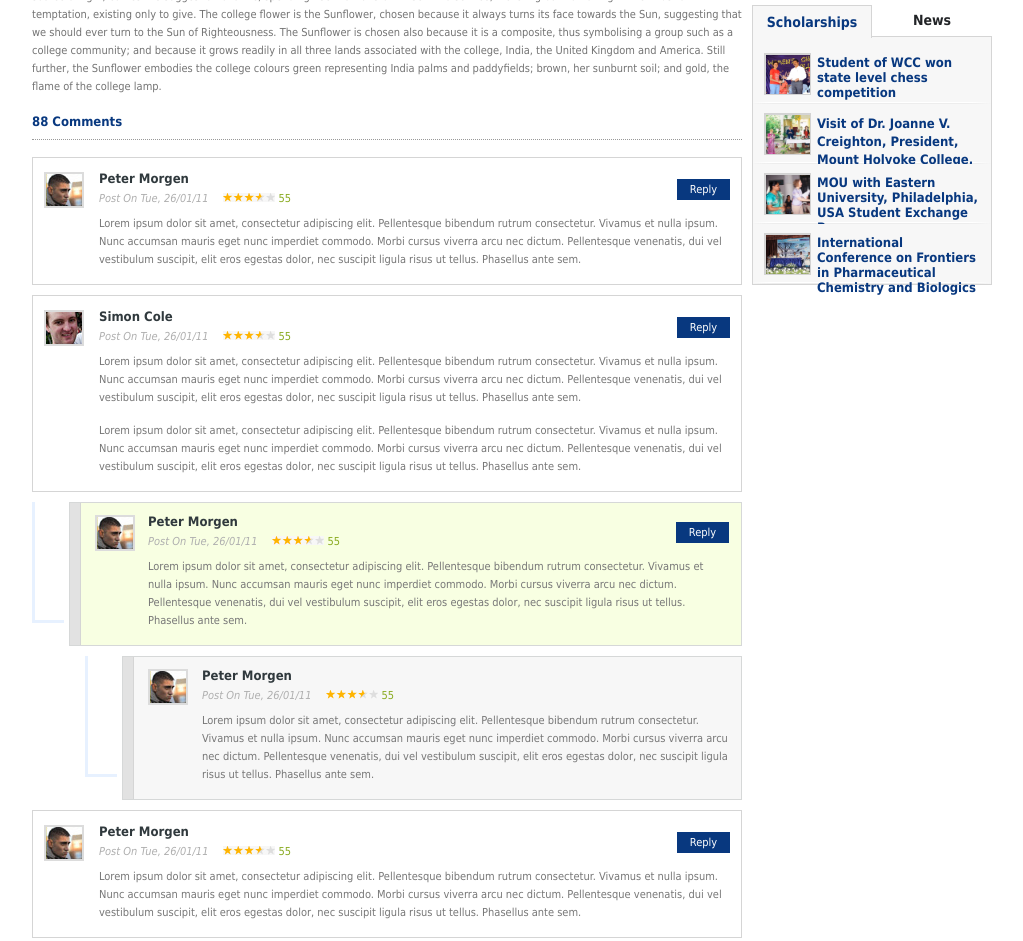
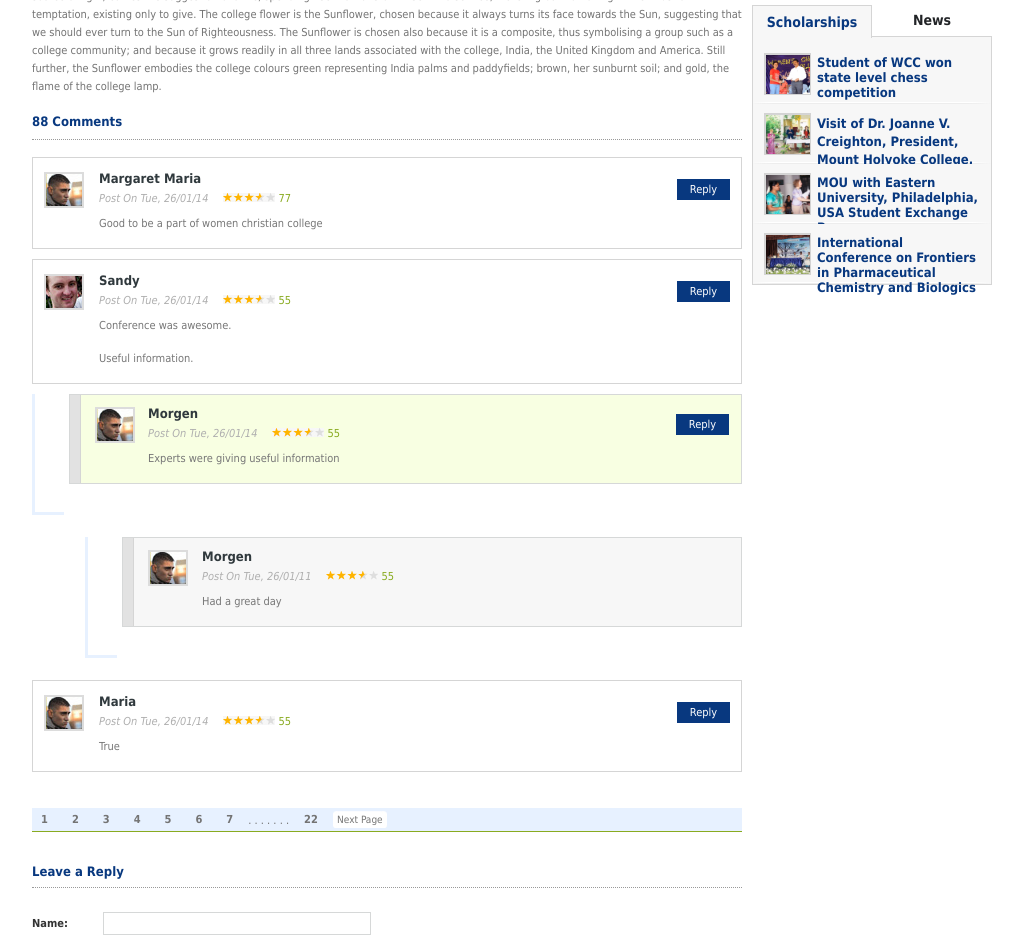
Before and after one commit to margaretmaria/WCC-project, a plain HTML site: page blogdetail.html in a window 1280 px wide. Shown: the part 1068-2009 px from the top of the page, without its empty margins (128-1151 px from the left). Drawn offline with Linux system fonts and the light colour scheme; a script that the page names is missing.

Commit message:
Changes in blogdetail page

```diff
--- a/blogdetail.html
+++ b/blogdetail.html
@@ -184,9 +184,29 @@ Since many of the graduates went on to take up teaching jobs, a daughter institu
                                         </div>
                                			<div class="description">
                                         	<div class="comment_top">
-                                            	<div class="comment_topleft"><h5>Peter Morgen</h5>
+                                            	<div class="comment_topleft"><h5>Margaret Maria</h5>
                                             		<div class="postdate">
-                                            			<i class="poston">Post On  Tue, 26/01/11</i>
+                                            			<i class="poston">Post On  Tue, 26/01/14</i>
+                                                		<span class="blog_rating blg_rtng1">
+                                                        <a href="#"><img src="images/ratings.jpg"  alt="" /> 77</a></span>										 													</div>
+                                            	</div>
+                                            	<div class="comment_topright">
+                                                	<a class="btn" href="#">Reply</a>
+                                                </div>
+                                            </div>
+                                            <div class="clear"></div>
+                                            <p>
+                                               Good to be a part of women christian college</div>
+                                    </div>
+                                    <div class="blog_comment1">
+                                    	<div class="thumb">
+                                        	<a href="#"><img src="images/comment2.jpg"  alt="" /></a>
+                                        </div>
+                               			<div class="description">
+                                        	<div class="comment_top">
+                                            	<div class="comment_topleft"><h5>Sandy</h5>
+                                            		<div class="postdate">
+                                            			<i class="poston">Post On  Tue, 26/01/14</i>
                                                 		<span class="blog_rating blg_rtng1">
                                                         <a href="#"><img src="images/ratings.jpg"  alt="" /> 55</a></span>										 													</div>
                                             	</div>
@@ -196,32 +216,10 @@ Since many of the graduates went on to take up teaching jobs, a daughter institu
                                             </div>
                                             <div class="clear"></div>
                                             <p>
-                                                Lorem ipsum dolor sit amet, consectetur adipiscing elit. Pellentesque bibendum rutrum     		                                                consectetur. Vivamus et nulla ipsum. Nunc accumsan mauris eget nunc imperdiet commodo. Morbi                                                cursus viverra arcu nec dictum. Pellentesque venenatis, dui vel vestibulum suscipit, elit eros                                                egestas dolor, nec suscipit ligula risus ut tellus. Phasellus ante sem.
-                                            </p>
-                                         </div>
-                                    </div>
-                                    <div class="blog_comment1">
-                                    	<div class="thumb">
-                                        	<a href="#"><img src="images/comment2.jpg"  alt="" /></a>
-                                        </div>
-                               			<div class="description">
-                                        	<div class="comment_top">
-                                            	<div class="comment_topleft"><h5>Simon Cole</h5>
-                                            		<div class="postdate">
-                                            			<i class="poston">Post On  Tue, 26/01/11</i>
-                                                		<span class="blog_rating blg_rtng1">
-                                                        <a href="#"><img src="images/ratings.jpg"  alt="" /> 55</a></span>										 													</div>
-                                            	</div>
-                                            	<div class="comment_topright">
-                                                	<a class="btn" href="#">Reply</a>
-                                                </div>
-                                            </div>
-                                            <div class="clear"></div>
-                                            <p>
-                                                Lorem ipsum dolor sit amet, consectetur adipiscing elit. Pellentesque bibendum rutrum     		                                                consectetur. Vivamus et nulla ipsum. Nunc accumsan mauris eget nunc imperdiet commodo. Morbi                                                cursus viverra arcu nec dictum. Pellentesque venenatis, dui vel vestibulum suscipit, elit eros                                                egestas dolor, nec suscipit ligula risus ut tellus. Phasellus ante sem.
+                                                Conference was awesome.
                                             </p>
                                             <p>
-                                                Lorem ipsum dolor sit amet, consectetur adipiscing elit. Pellentesque bibendum rutrum     		                                                consectetur. Vivamus et nulla ipsum. Nunc accumsan mauris eget nunc imperdiet commodo. Morbi                                                cursus viverra arcu nec dictum. Pellentesque venenatis, dui vel vestibulum suscipit, elit eros                                                egestas dolor, nec suscipit ligula risus ut tellus. Phasellus ante sem.
+                                                Useful information.
                                             </p>
 
                                          </div>
@@ -234,9 +232,9 @@ Since many of the graduates went on to take up teaching jobs, a daughter institu
                                         </div>
                                         <div class="description">
                                         	<div class="comment_top">
-                                            	<div class="comment_topleft"><h5>Peter Morgen</h5>
+                                            	<div class="comment_topleft"><h5> Morgen</h5>
                                             		<div class="postdate">
-                                            			<i class="poston">Post On  Tue, 26/01/11</i>
+                                            			<i class="poston">Post On  Tue, 26/01/14</i>
                                                 		<span class="blog_rating blg_rtng1">
                                                         <a href="#"><img src="images/ratings.jpg"  alt="" /> 55</a></span>										 													</div>
                                             	</div>
@@ -246,8 +244,7 @@ Since many of the graduates went on to take up teaching jobs, a daughter institu
                                             </div>
                                             <div class="clear"></div>
                                             <p>
-                                                Lorem ipsum dolor sit amet, consectetur adipiscing elit. Pellentesque bibendum rutrum     		                                                consectetur. Vivamus et nulla ipsum. Nunc accumsan mauris eget nunc imperdiet commodo. Morbi                                                cursus viverra arcu nec dictum. Pellentesque venenatis, dui vel vestibulum suscipit, elit eros                                                egestas dolor, nec suscipit ligula risus ut tellus. Phasellus ante sem.
-                                            </p>
+                                                Experts were giving useful information </p>
                                          </div>
                                         </div>
                                     </div>
@@ -259,7 +256,7 @@ Since many of the graduates went on to take up teaching jobs, a daughter institu
                                         </div>
                                         <div class="description">
                                         	<div class="comment_top">
-                                            	<div class="comment_topleft"><h5>Peter Morgen</h5>
+                                            	<div class="comment_topleft"><h5> Morgen</h5>
                                             		<div class="postdate">
                                             			<i class="poston">Post On  Tue, 26/01/11</i>
                                                 		<span class="blog_rating blg_rtng1">
@@ -268,8 +265,7 @@ Since many of the graduates went on to take up teaching jobs, a daughter institu
                                             </div>
                                             <div class="clear"></div>
                                             <p>
-                                                Lorem ipsum dolor sit amet, consectetur adipiscing elit. Pellentesque bibendum rutrum     		                                                consectetur. Vivamus et nulla ipsum. Nunc accumsan mauris eget nunc imperdiet commodo. Morbi                                                cursus viverra arcu nec dictum. Pellentesque venenatis, dui vel vestibulum suscipit, elit eros                                                egestas dolor, nec suscipit ligula risus ut tellus. Phasellus ante sem.
-                                            </p>
+                                               Had a great day                                            </p>
                                          </div>
                                         </div>
                                     </div>
@@ -279,9 +275,9 @@ Since many of the graduates went on to take up teaching jobs, a daughter institu
                                         </div>
                                			<div class="description">
                                         	<div class="comment_top">
-                                            	<div class="comment_topleft"><h5>Peter Morgen</h5>
+                                            	<div class="comment_topleft"><h5>Maria</h5>
                                             		<div class="postdate">
-                                            			<i class="poston">Post On  Tue, 26/01/11</i>
+                                            			<i class="poston">Post On  Tue, 26/01/14</i>
                                                 		<span class="blog_rating blg_rtng1">
                                                         <a href="#"><img src="images/ratings.jpg"  alt="" /> 55</a></span>										 													</div>
                                             	</div>
@@ -291,7 +287,7 @@ Since many of the graduates went on to take up teaching jobs, a daughter institu
                                             </div>
                                             <div class="clear"></div>
                                             <p>
-                                                Lorem ipsum dolor sit amet, consectetur adipiscing elit. Pellentesque bibendum rutrum     		                                                consectetur. Vivamus et nulla ipsum. Nunc accumsan mauris eget nunc imperdiet commodo. Morbi                                                cursus viverra arcu nec dictum. Pellentesque venenatis, dui vel vestibulum suscipit, elit eros                                                egestas dolor, nec suscipit ligula risus ut tellus. Phasellus ante sem.
+                                               True
                                             </p>
                                          </div>
                                     </div>
```
